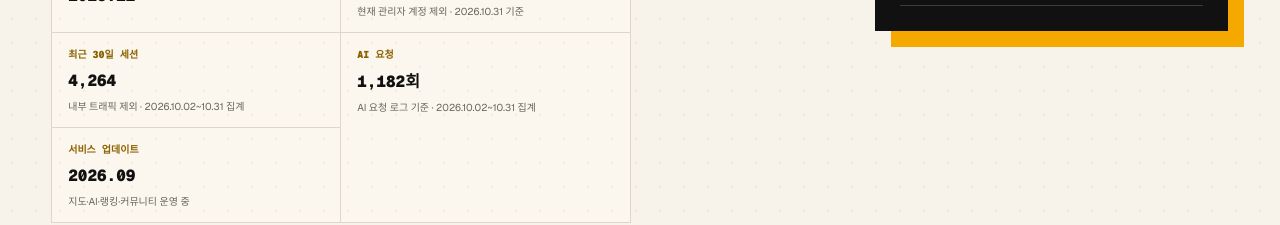
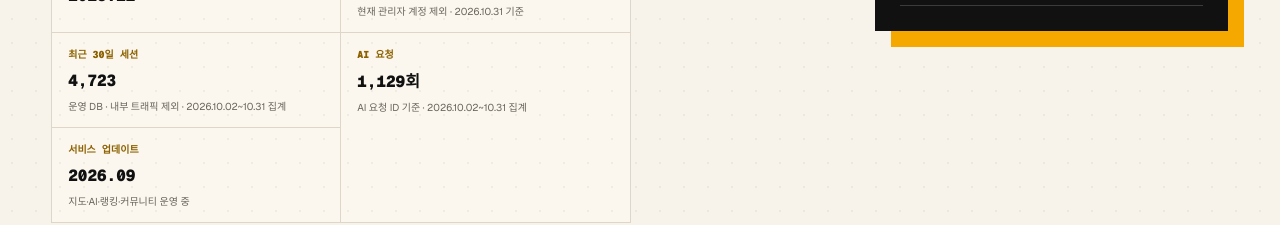
Before and after one commit to ka6865/KHS_PF, a Next.js app: page / in a window 1280 px wide. Shown: the part 617-842 px from the top of the page. Built offline with nearby package versions, Linux system fonts and the light colour scheme.

Commit message:
Correct portfolio session and AI request counts

```diff
--- a/app/page.tsx
+++ b/app/page.tsx
@@ -22,8 +22,8 @@ const heroProofs = [
 const portfolioMetrics = [
   { label: "프로젝트 시작", value: "2025.12" },
   { label: "가입 회원", value: "581명", note: "현재 관리자 계정 제외 · 2026.10.31 기준" },
-  { label: "최근 30일 세션", value: "4,264", note: "내부 트래픽 제외 · 2026.10.02~10.31 집계" },
-  { label: "AI 요청", value: "1,182회", note: "AI 요청 로그 기준 · 2026.10.02~10.31 집계" },
+  { label: "최근 30일 세션", value: "4,723", note: "운영 DB · 내부 트래픽 제외 · 2026.10.02~10.31 집계" },
+  { label: "AI 요청", value: "1,129회", note: "AI 요청 ID 기준 · 2026.10.02~10.31 집계" },
   { label: "서비스 업데이트", value: "2026.09", note: "지도·AI·랭킹·커뮤니티 운영 중" },
 ];
 
```
Also changed, not shown: 1 other file (tests, documents, lock files or other folders).
